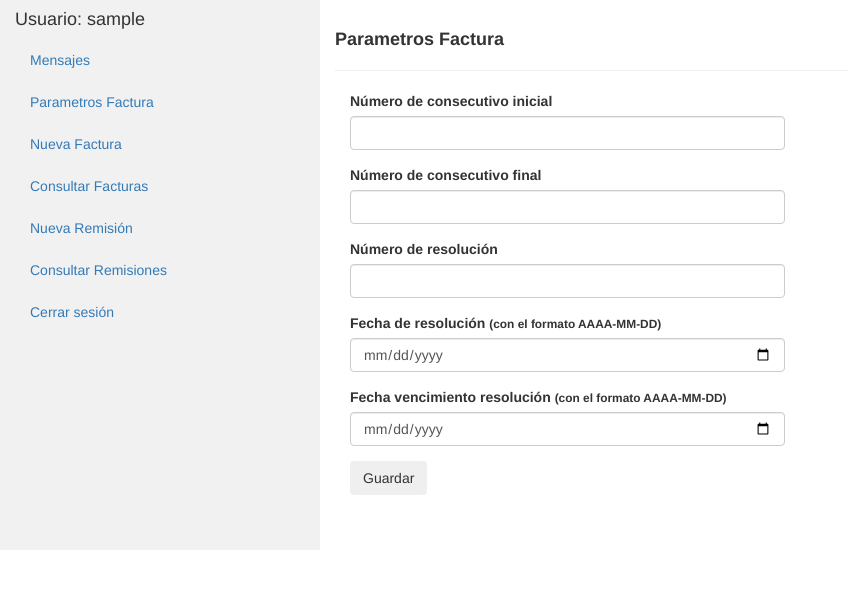
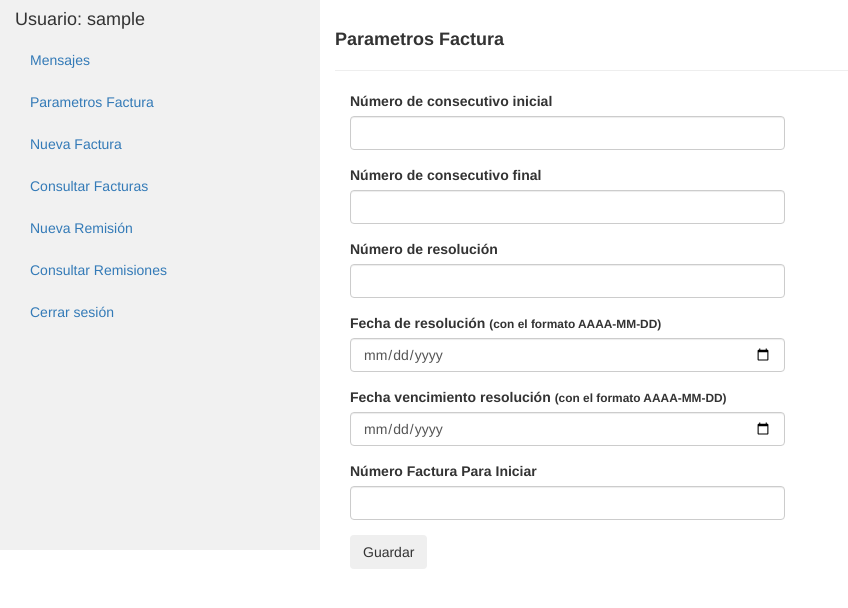
Before and after one commit to mmesas3699/SolucionesIntegrales, a Flask app: page /parametros in a window 1280 px wide. Shown: the top 608 px of the page, without its empty margins (0-848 px from the left). Run offline with Flask 2, Linux system fonts and the light colour scheme; the visitor is signed in with stand-in values (Sample User, id 1); data comes from the database, SQL or seed files in the repository; data that the repository does not hold is empty; some libraries are stand-ins or nearby versions.

Commit message:
Cambios Noviembre

```diff
--- a/app/forms.py
+++ b/app/forms.py
@@ -34,14 +34,16 @@ class LoginForm(FlaskForm):
 class FormParametrosFactura(FlaskForm):
     """ Formulario para los Parametros de la factura """
 
-    num_fac_ini = IntegerField('Numero de consecutivo inicial',
-                               validators=[InputRequired()])
-    num_fac_fin = IntegerField('Numero de consecutivo final',
-                               validators=[InputRequired()])
-    num_resolucion = IntegerField('Resolucion DIAN',
-                                  validators=[InputRequired()])
-    fecha_resolucion = DateField('Fecha resolucion',
-                                 validators=[InputRequired()])
-    fecha_venc_resolucion = DateField('Fecha vencimiento resolucion',
-                                      validators=[InputRequired()])
+    num_fac_ini = IntegerField(
+        'Numero de consecutivo inicial', validators=[InputRequired()])
+    num_fac_fin = IntegerField(
+        'Numero de consecutivo final', validators=[InputRequired()])
+    num_resolucion = IntegerField(
+        'Resolucion DIAN', validators=[InputRequired()])
+    fecha_resolucion = DateField(
+        'Fecha resolucion', validators=[InputRequired()])
+    fecha_venc_resolucion = DateField(
+        'Fecha vencimiento resolucion', validators=[InputRequired()])
+    factura_actual = IntegerField(
+        'Digite el número de factura que sigue en su consecutivo')
     submit = SubmitField('Guardar')
--- a/app/models.py
+++ b/app/models.py
@@ -60,6 +60,8 @@ class ParametrosFactura(db.Model):
         db.String(30), primary_key=True)
     fecha_resolucion = db.Column(db.DateTime)
     fecha_venc_resolucion = db.Column(db.DateTime)
+    # Para digitar el número de factura en la cual debe iniciar la facturación.
+    factura_actual = db.Column(db.Integer, nullable=True)
 
     def __repr__(self):
         return '<ParametrosFactura: {} {} {}'.format(
--- a/app/templates/consulta_parametros.html
+++ b/app/templates/consulta_parametros.html
@@ -28,6 +28,10 @@
               <p> Fecha vencimiento resolución</small></p>
               <p>{{ parametros[0]['fecha_venc_resolucion'].strftime('%Y-%m-%d') }}<p>
             </div>
+            <div class='form-group'>
+              <p>Número factura inicial:</p>
+              <p>{{ parametros[0]['factura_actual'] }}</p>
+            </div>
             <div class="form-group">
               <a href="{{ url_for('actualiza_parametros')}}">Actualizar Parametros</a>
             </div>
--- a/app/templates/parametros_factura.html
+++ b/app/templates/parametros_factura.html
@@ -31,6 +31,10 @@
               {{ form.fecha_venc_resolucion(class='form-control') }}
             </div>
             <div class="form-group">
+              <label>Número Factura Para Iniciar</label>
+              {{ form.factura_actual(class='form-control') }}
+            </div>
+            <div class="form-group">
               {{ form.submit(class='btn') }}
             </div>
           </form>
--- a/app/views.py
+++ b/app/views.py
@@ -23,7 +23,7 @@ def generar_numero_factura():
     sql_select_fac = """SELECT num_factura
                         FROM Factura
                         ORDER BY num_factura DESC LIMIT 1;"""
-    sql_select_param = """SELECT num_fac_ini, num_fac_fin
+    sql_select_param = """SELECT num_fac_ini, num_fac_fin, factura_actual
                           FROM ParametrosFactura;"""
 
     cursor_fac.execute(sql_select_fac)
@@ -33,9 +33,13 @@ def generar_numero_factura():
     resultado_param = cursor_param.fetchall()
     cursor_param.close()
 
+    print(resultado_param)
     if len(resultado_fac) == 0:
         if len(resultado_param) == 0:
             return "Falta capturar los consecutivos de las facturas"
+        elif resultado_param[0]['factura_actual']:
+            numero_factura = resultado_param[0]['factura_actual']
+            return str(numero_factura)
         else:
             numero_factura = resultado_param[0]['num_fac_ini']
             return str(numero_factura)
@@ -44,8 +48,6 @@ def generar_numero_factura():
     else:
         numero_factura = resultado_fac[0]['num_factura'] + 1
         return str(numero_factura)
-
-    connectiondb.close()
 
 
 def sql_guarda_factura(n_factura, fec_factura, iden_cliente,
@@ -348,8 +350,9 @@ def consulta_parametros():
 @app.route('/procesa_parametros_factura', methods=['POST'])
 @login_required
 def procesa_parametros_factura():
-    """ Procesa el formulario parametros factura """
+    """Guarda o actualiza los parametros de las factutas."""
     form = FormParametrosFactura()
+    print(form.num_fac_ini.data, form.factura_actual.data)
 
     if request.method == 'POST' and form.validate_on_submit():
         cursor_insert = connectiondb.cursor()
@@ -362,16 +365,13 @@ def procesa_parametros_factura():
         cursor_select.close()
 
         if resultado is None:
-            sql_insert = """INSERT INTO ParametrosFactura (num_fac_ini, num_fac_fin, \
-                            num_resolucion, fecha_resolucion,
-                            fecha_venc_resolucion) \
-                            VALUES ('{}', '{}', '{}', '{}', '{}');
-                            """.format(form.num_fac_ini.data,
-                                       form.num_fac_fin.data,
-                                       form.num_resolucion.data,
-                                       form.fecha_resolucion.data,
-                                       form.fecha_venc_resolucion.data)
-
+            sql_insert = """INSERT INTO ParametrosFactura (num_fac_ini, \
+                num_fac_fin, num_resolucion, fecha_resolucion, \
+                fecha_venc_resolucion, factura_actual) VALUES \
+                ('{}', '{}', '{}', '{}', '{}', '{}');
+                """.format(form.num_fac_ini.data, form.num_fac_fin.data,
+                           form.num_resolucion.data, form.fecha_resolucion.data,
+                           form.fecha_venc_resolucion.data, form.factura_actual.data)
             cursor_insert.execute(sql_insert)
             connectiondb.commit()
             cursor_insert.close()
@@ -383,13 +383,15 @@ def procesa_parametros_factura():
                                 num_fac_fin = '{}', \
                                 num_resolucion = '{}', \
                                 fecha_resolucion = '{}',
-                                fecha_venc_resolucion = '{}' \
+                                fecha_venc_resolucion = '{}', \
+                                factura_actual = '{}' \
                             WHERE num_fac_ini = '{}';
                             """.format(form.num_fac_ini.data,
                                        form.num_fac_fin.data,
                                        form.num_resolucion.data,
                                        form.fecha_resolucion.data,
                                        form.fecha_venc_resolucion.data,
+                                       form.factura_actual.data,
                                        int(resultado['num_fac_ini']))
 
             cursor_update.execute(sql_update)
```
Also changed, not shown: 4 other files.
